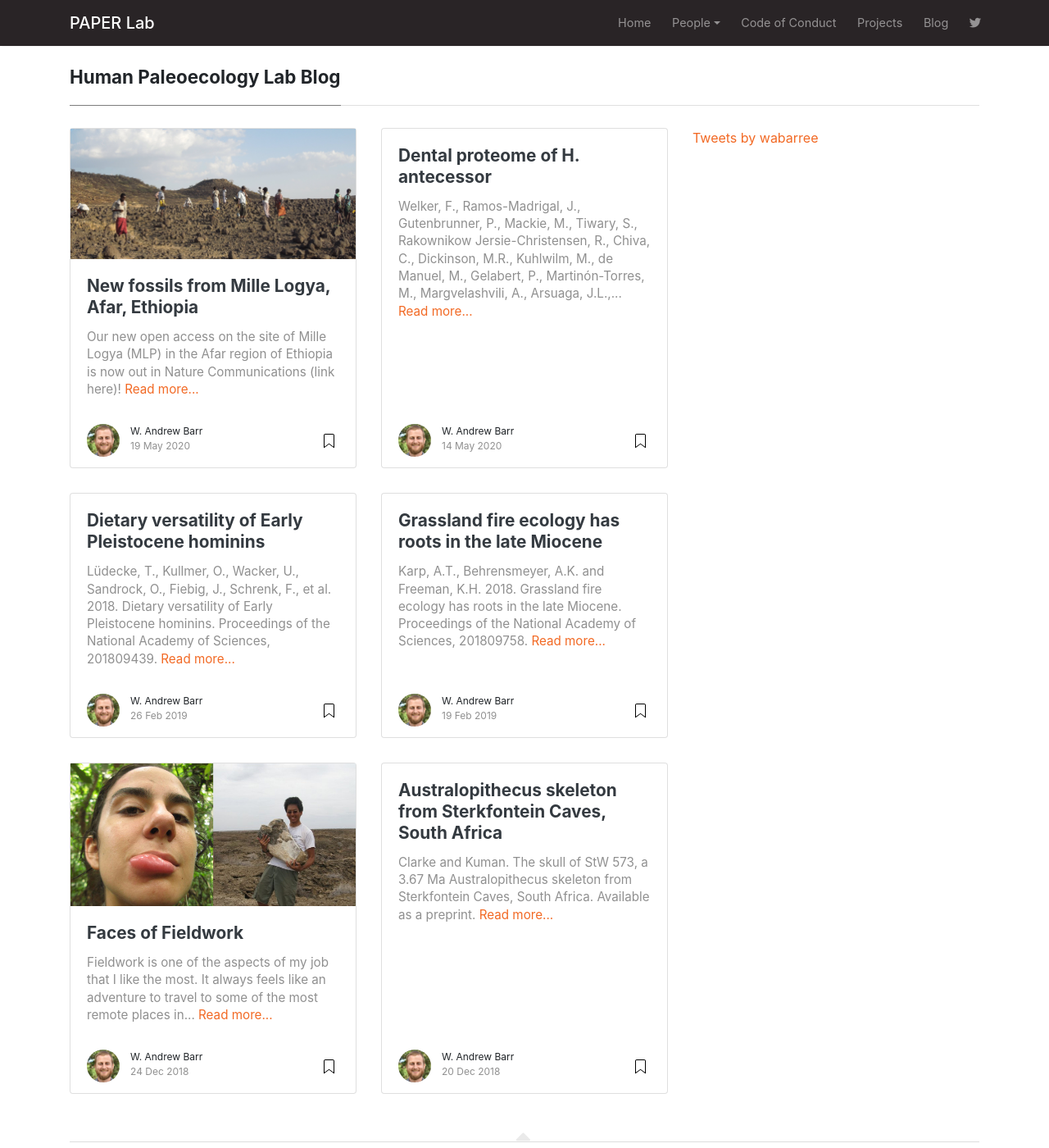
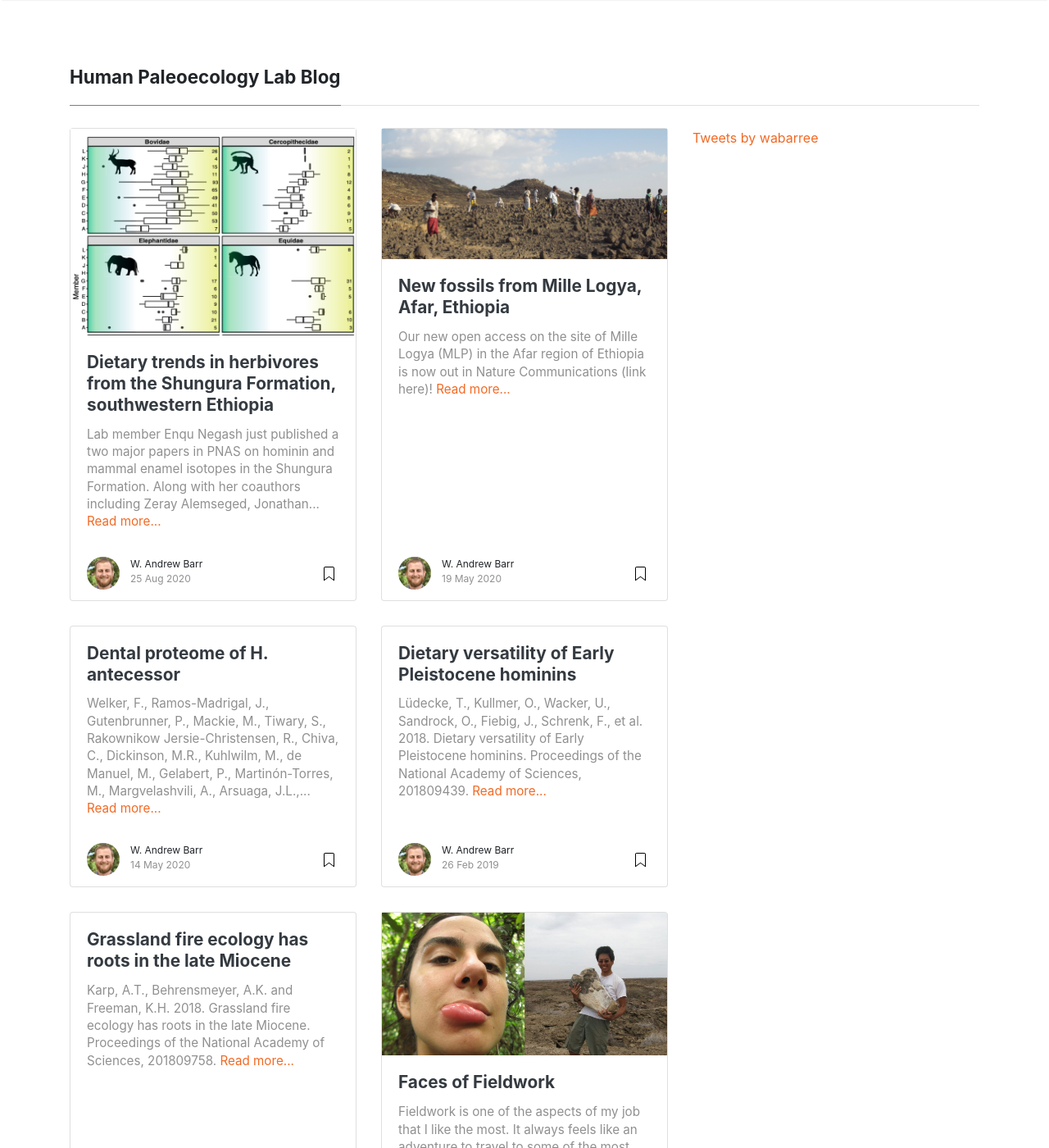
Before and after one commit to wabarr/PAPER, a Jekyll site: the page built from blog/index.html, in a window 1280 px wide and 1400 px high. Shown: the whole window at 82% size. Built offline with Jekyll 4.4.1, drawn with Linux system fonts in a browser that asks for light colours; nearby versions of some CDN libraries; the list of posts is cut into pages by our own code; comment, search, counter and statistics services are not loaded.

Commit message:
Update from Forestry.io Andrew Barr created assets/images/screen-shot-2020-08-25-at-3-21-44-pm.png Andrew Barr created _posts/2020-08-25-dietary-trends-in-herbivores-from-the-shungura-formation-southwestern-ethiopia.md

```diff
--- /dev/null
+++ b/_posts/2020-08-25-dietary-trends-in-herbivores-from-the-shungura-formation-southwestern-ethiopia.md
@@ -0,0 +1,10 @@
+---
+layout: post
+author: wabarr
+title: Dietary trends in herbivores from the Shungura Formation, southwestern Ethiopia
+categories: []
+date: 2020-08-25 04:00:00 +0000
+image: assets/images/screen-shot-2020-08-25-at-3-21-44-pm.png
+
+---
+Lab member[ Enqu Negash](https://www.pnas.org/content/early/2020/08/19/2006982117) just published a two major papers in PNAS on hominin and mammal enamel isotopes in the Shungura Formation.  Along with her coauthors including Zeray Alemseged, Jonathan Wynn, Matt Sponheimer, René Bobe, and Fred Grine, Enqu's contribution is a major step forward in understanding the dietary adaptations of the mammals of the Shungura Formation between 3 - 2 Ma.
```
Also changed, not shown: admin/index.html (+24 -7 lines), .forestry/front_matter/templates/blog-post.yml, assets/images/screen-shot-2020-08-25-at-3-21-44-pm.png (added).
